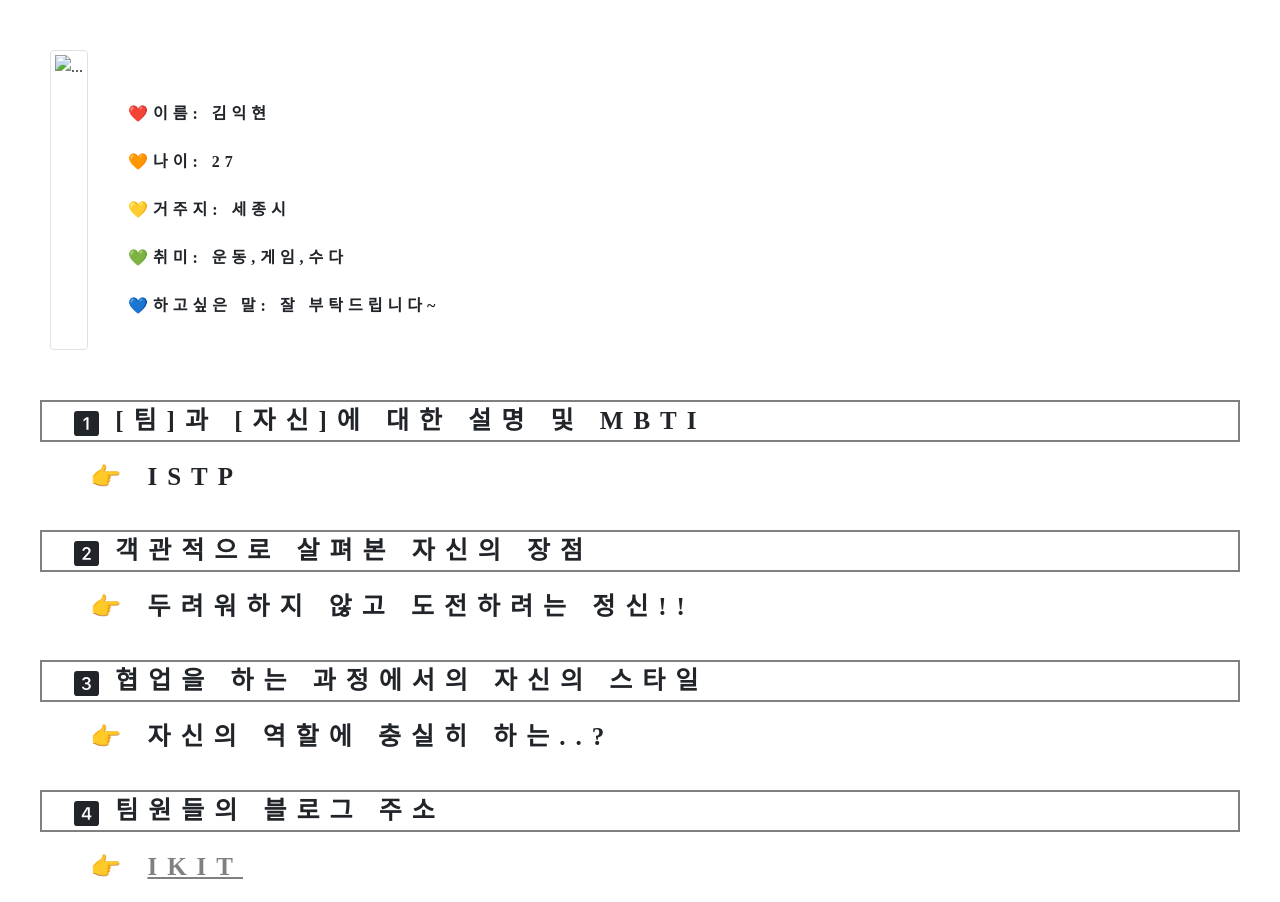
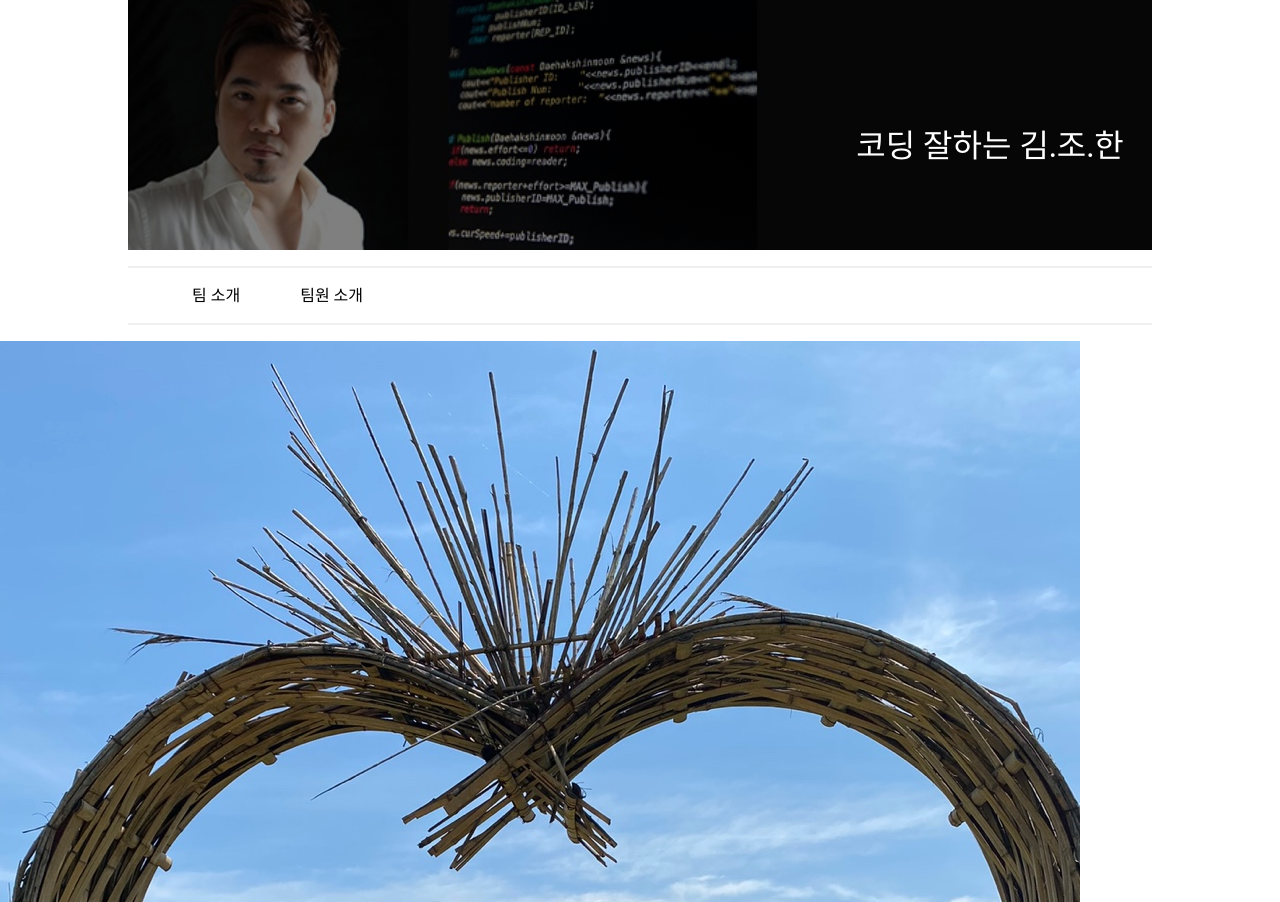
Before and after one commit to bigquann97/Johan-Team-Introduce, a Flask app: page /ikhyeon in a window 1280 px wide; the page is wider, and only the part inside the window is pictured. Shown: the top 902 px of that part. Run offline with Flask 2, Linux system fonts and the light colour scheme; some libraries are stand-ins or nearby versions.

Commit message:
Add files via upload

```diff
--- a/templates/2.html
+++ b/templates/2.html
@@ -27,7 +27,62 @@
         ul, li {
             list-style: none;
         }
+ .header-kim {
+            width: 80%;
+            height: 250px;
 
+            background-image: linear-gradient(0deg, rgba(0, 0, 0, 0.5), rgba(0, 0, 0, 0.5)), url('../static/kim.jpg');
+            background-position: center 30%;
+            background-size: cover;
+            margin: auto;
+            color: white;
+
+            display: flex;
+            flex-direction: column;
+            align-items: center;
+            justify-content: center;
+        }
+
+        .header-kim > h2 {
+            text-align: right;
+            margin-left: 700px;
+            margin-top: 50px;
+        }
+
+        .header_hr {
+            margin-left: 10%;
+            width: 80%;
+            border: solid silver 1px;
+        }
+
+        .header_hr_bottom {
+            margin-left: 10%;
+            width: 80%;
+            margin-top: 55px;
+            border: solid silver 1px;
+        }
+
+        .menubar {
+            list-style-type: none;
+            margin-left: 100px;
+        }
+
+        .menubar > li {
+            float: left;
+            margin-left: 60px;
+            text-decoration: none;
+        }
+
+        .menubar > li a {
+            color: black;
+            text-decoration: none;
+            font-size: 16px;
+        }
+
+        .menubar > li a:hover {
+            color: cornflowerblue;
+            text-decoration: none;
+        }
         .mypost {
             width: 105%;
             max-width: 500px;
@@ -325,6 +380,22 @@
     </script>
 </head>
 <body>
+<div class="wrap">
+    <div class="header-kim">
+        <h2>코딩 잘하는 김.조.한</h2>
+    </div>
+    <div>
+        <hr class="header_hr">
+        <ul class="menubar">
+            <li><a href="/">팀 소개</a></li>
+            <li><a href="/teaminto">팀원 소개</a></li>
+        </ul>
+        <hr class="header_hr_bottom">
+    </div>
+    <div class="center">
+        <div class="center_1">
+            <img src="../static/sein.jpg">
+        </div>
 <div class="mypic">
     <img src="https://img1.daumcdn.net/thumb/C428x428/?scode=mtistory2&fname=https%3A%2F%2Ftistory2.daumcdn.net%2Ftistory%2F5553532%2Fattach%2F0ecda08acbea480bab92d5deb0d359b2"
          class="img-thumbnail" alt="...">
```
